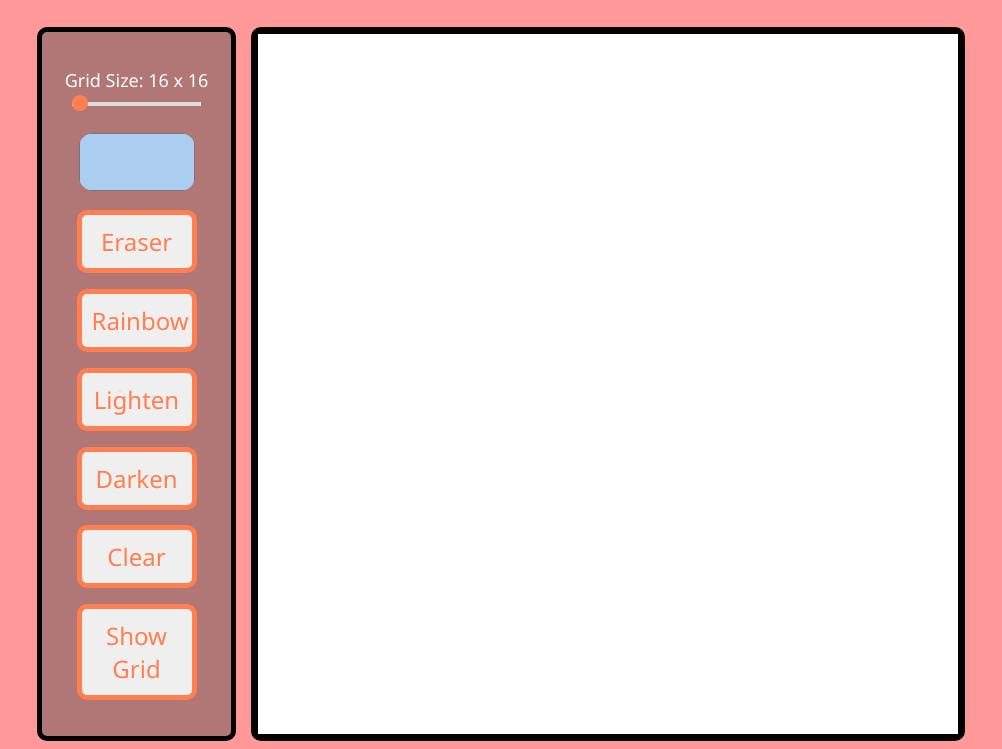
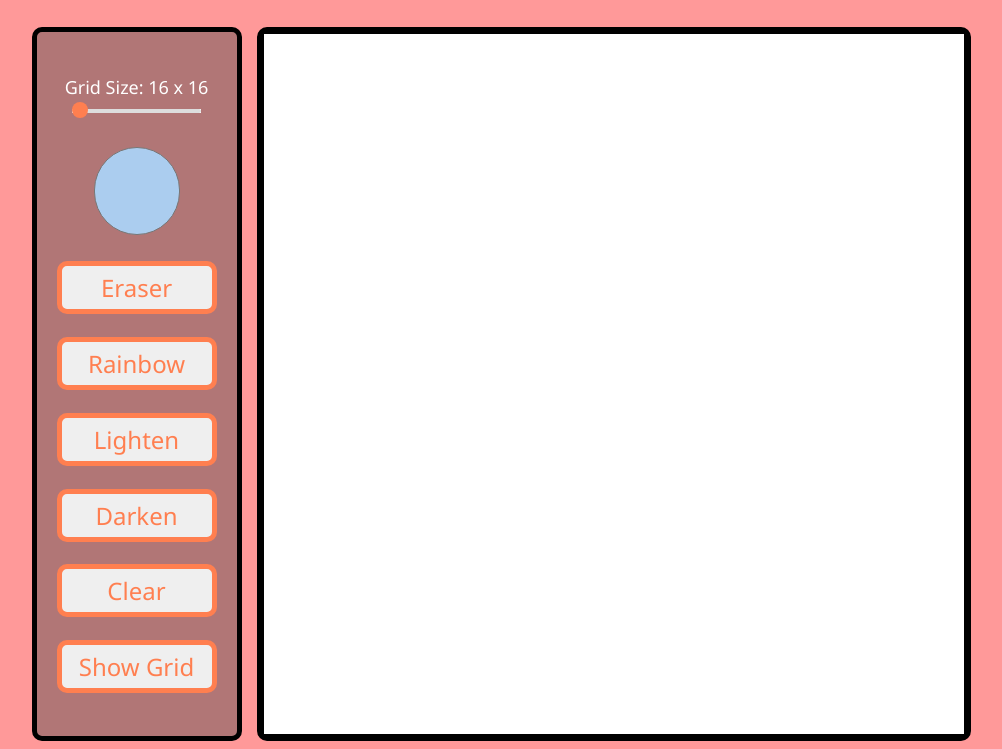
Before and after one commit to arden2000/Etch-a-Sketch, a plain HTML site: page index.html in a window 1280 px wide. Shown: the part 95-844 px from the top of the page, without its empty margins (139-1141 px from the left). Drawn offline with Linux system fonts and the light colour scheme.

Commit message:
minor ui changes

```diff
--- a/style.css
+++ b/style.css
@@ -43,8 +43,8 @@ div.main-content {
 }
 
 button {
-    width: 120px;
-    padding: 10px;
+    width: 160px;
+    padding: 5px;
     border-radius: 10px;
     text-decoration: none;
     font-size: 24px;
@@ -108,17 +108,17 @@ input[type=range]::-webkit-slider-thumb {
 
 /* https://stackoverflow.com/questions/11167281/webkit-css-to-control-the-box-around-the-color-in-an-inputtype-color */
 input[type=color]{
-	width: 120px;
-	height: 60px;
+	width: 90px;
+	height: 90px;
 	border: none;
-	border-radius: 20px;
+	border-radius: 60px;
 	background: none;
 }
 input[type="color"]::-webkit-color-swatch-wrapper {
 	padding: 0;
 }
 input[type="color"]::-webkit-color-swatch {
-	border-radius: 10px;
+	border-radius: 90px;
 }
 
 .cell:hover{
```
